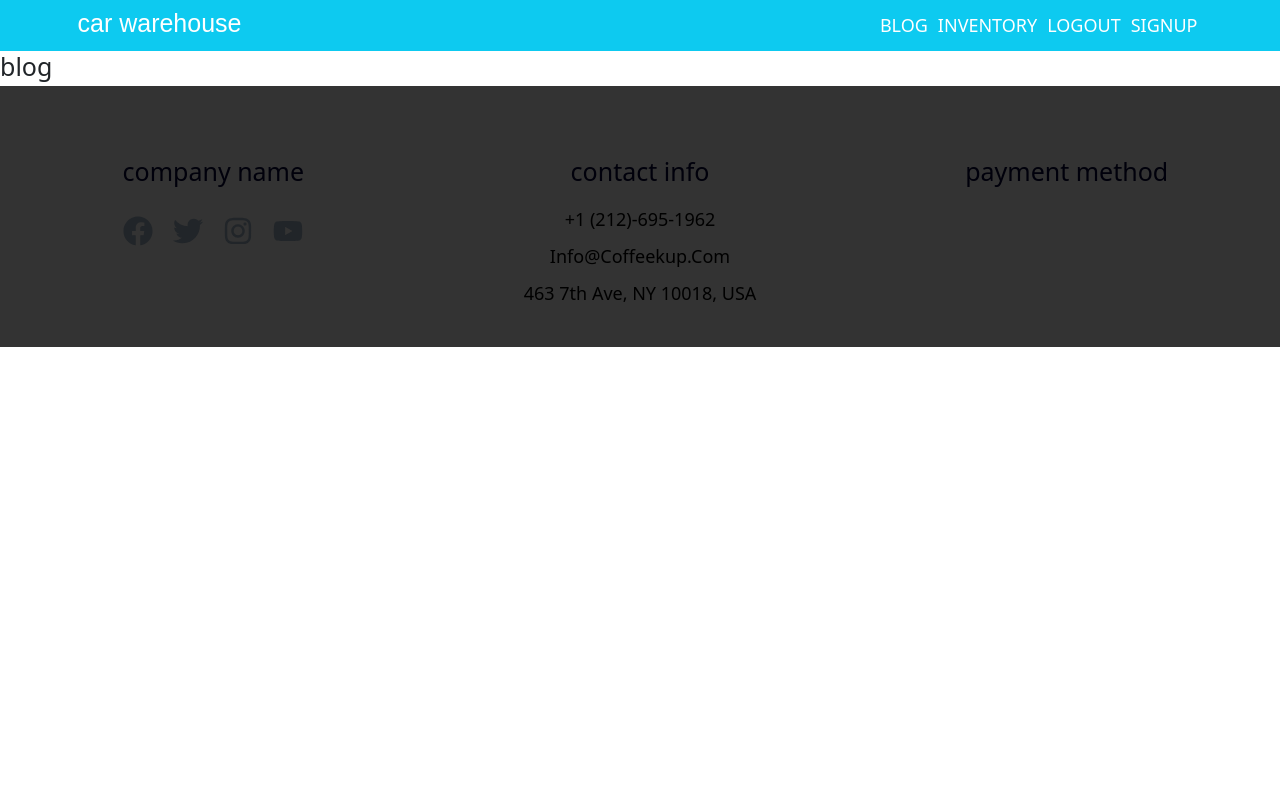
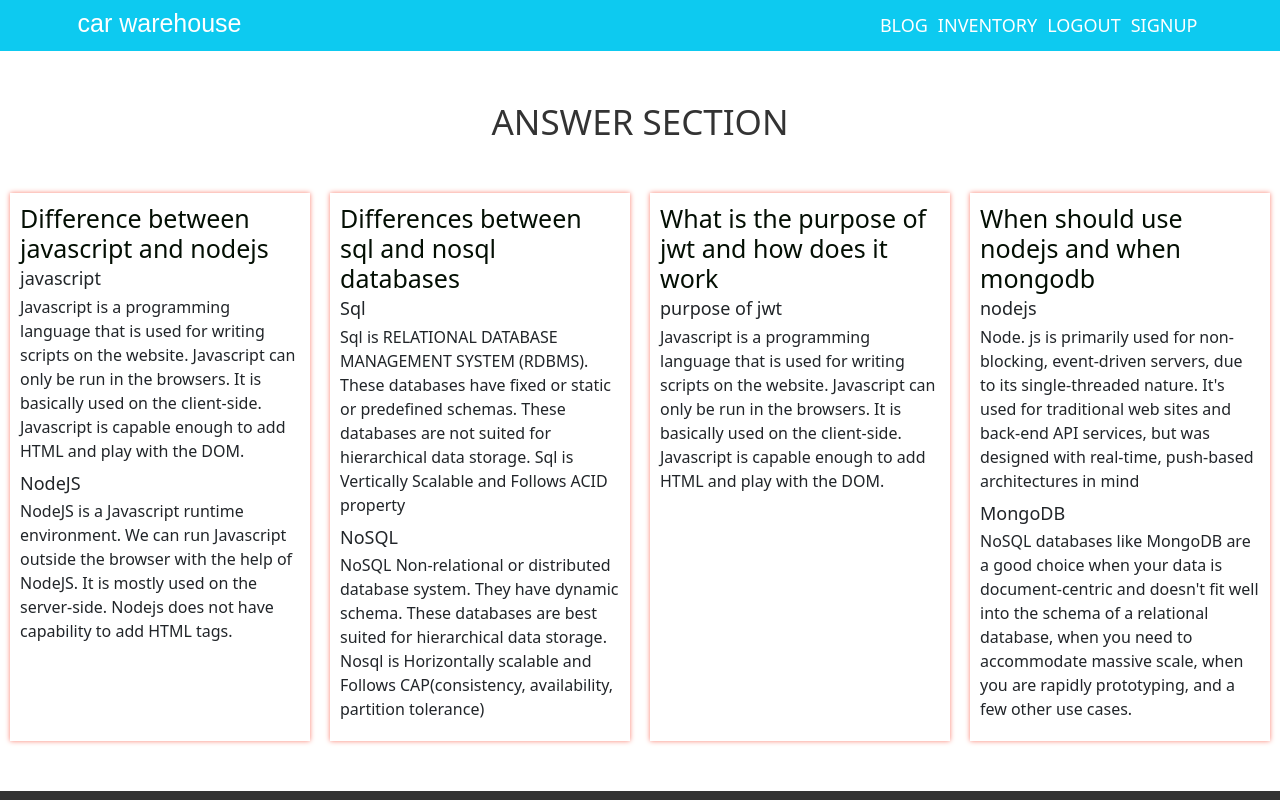
Before and after one commit to alamgir5253/warehouse-menagement, a React (Create React App) app: page /blog in a window 1280 px wide. Shown: the top 800 px of the page. Built offline with nearby package versions, Linux system fonts and the light colour scheme; no server answers; sample sign-in values are in the browser's storage.

Commit message:
blog section added

```diff
--- a/src/App.js
+++ b/src/App.js
@@ -1,4 +1,3 @@
-import logo from './logo.svg';
 import './App.css';
 import { Route, Routes } from 'react-router-dom';
 import Header from './Components/Header/Header'
@@ -9,6 +8,7 @@ import SignUp from './Components/SignUp/SignUp';
 import Blog from './Components/Blog/Blog';
 import NotFound from './Components/NotFound/NotFound';
 import RequireAuth from './Components/Shared/RequireAuth/RequireAuth';
+import { ToastContainer} from 'react-toastify';
 function App() {
   return (
     <div className="App">
@@ -25,6 +25,7 @@ function App() {
         <Route path='/signup' element={<SignUp></SignUp>}></Route>
         <Route path='*' element={<NotFound></NotFound>}></Route>
       </Routes>
+      <ToastContainer />
       <Footer></Footer>
     </div>
   );
--- a/src/Components/Blog/Blog.css
+++ b/src/Components/Blog/Blog.css
@@ -0,0 +1,54 @@
+.blog-title{
+  text-align: center;
+  font-size: 3.5rem;
+  color: RGBA(0,0,0,0.80);
+  text-transform: uppercase;
+  margin: 5rem 0;
+}
+.blog-section{
+  display: grid;
+  grid-template-columns: repeat(4, 1fr);
+  grid-gap: 2rem;
+  margin-top: 3rem;
+  padding-bottom: 5rem;
+  margin: 3rem 1rem 0 1rem;
+}
+.blog-section article{
+  padding: 1rem;
+  box-shadow: 0 0 .5rem salmon
+}
+.blog-section h3{
+  font-size: 2.5rem;
+  color: RGBA(0,12,0,0.99)
+}
+.blog-section h4{
+  font-size: 1.8rem
+}
+.blog-section p{
+  font-size: 1.6rem
+}
+
+
+
+/* responsive blog start here  */
+@media only screen and (max-width: 992px) {
+  .blog-section{
+    grid-template-columns: repeat(2, 1fr);
+
+  }
+  .blog-title{
+    font-size: 2.5rem;
+  }
+  .blog-section h3{
+    font-size: 2rem;
+  }
+}
+@media only screen and (max-width: 576px) {
+  .blog-section{
+    grid-template-columns: repeat(1, 1fr);
+
+  }
+  .blog-title{
+    font-size: 2rem;
+  }
+}
--- a/src/Components/Blog/Blog.js
+++ b/src/Components/Blog/Blog.js
@@ -2,9 +2,57 @@ import React from 'react';
 import './Blog.css'
 const Blog = () => {
   return (
-    <div>
-      <h1>blog</h1>
-    </div>
+    <section>
+      <h2 className='blog-title'>answer section</h2>
+      <div className="blog-section">
+        <article>
+          <h3>Difference between javascript and nodejs</h3>
+
+          <h4>javascript</h4>
+
+          <p>Javascript is a programming language that is used for writing scripts on the website. Javascript can only be run in the browsers. It is basically used on the client-side. Javascript is capable enough to add HTML and play with the DOM.</p>
+
+          <h4>NodeJS</h4>
+
+          <p>NodeJS is a Javascript runtime environment. We can run Javascript outside the browser with the help of NodeJS. It is mostly used on the server-side. Nodejs does not have capability to add HTML tags.</p>
+        </article>
+
+        <article>
+          <h3>Differences between sql and nosql databases</h3>
+
+          <h4>Sql</h4>
+
+          <p>Sql is RELATIONAL DATABASE MANAGEMENT SYSTEM (RDBMS). These databases have fixed or static or predefined schemas. These databases are not suited for hierarchical data storage. Sql is Vertically Scalable and Follows ACID property</p>
+
+          <h4>NoSQL</h4>
+
+          <p>NoSQL Non-relational or distributed database system. They have dynamic schema. These databases are best suited for hierarchical data storage. Nosql is Horizontally scalable and Follows CAP(consistency, availability, partition tolerance)</p>
+        </article>
+
+        <article>
+          <h3>What is the purpose of jwt and how does it work</h3>
+
+          <h4>purpose of jwt</h4>
+
+          <p>Javascript is a programming language that is used for writing scripts on the website. Javascript can only be run in the browsers. It is basically used on the client-side. Javascript is capable enough to add HTML and play with the DOM.</p>
+        </article>
+
+        <article>
+          <h3>When should use nodejs and when mongodb</h3>
+
+          <h4>nodejs</h4>
+
+          <p>Node. js is primarily used for non-blocking, event-driven servers, due to its single-threaded nature. It's used for traditional web sites and back-end API services, but was designed with real-time, push-based architectures in mind</p>
+
+          <h4>MongoDB</h4>
+
+          <p>NoSQL databases like MongoDB are a good choice when your data is document-centric and doesn't fit well into the schema of a relational database, when you need to accommodate massive scale, when you are rapidly prototyping, and a few other use cases.</p>
+        </article>
+
+
+      </div>
+
+    </section>
   );
 };
 
--- a/src/Components/Login/Login.css
+++ b/src/Components/Login/Login.css
@@ -21,7 +21,7 @@ box-shadow:  5px 5px 10px #b8b8b8,
 width: 40rem;
 padding: 3rem 3rem 5rem 3rem;
 }
-.form-container .input-container input, button{
+.form-container .input-container input {
 width: 100%;
 border-radius: 17px;
 background: linear-gradient(145deg, #cacaca, #f0f0f0);
@@ -34,6 +34,10 @@ outline: 0;
 color: RGBA(0,0,0,0.71);
 }
 .form-container button{
+  margin: 1rem 0;
+  display: block;
+padding: 1rem;
+  width: 100%;
   font-size: 1.8rem;
   border-radius: 10px;
   background: linear-gradient(90deg, rgba(2,0,36,1) 0%, rgba(75,36,189,0.8827906162464986) 45%, rgba(0,212,255,1) 100%);
--- a/src/Components/Login/Login.js
+++ b/src/Components/Login/Login.js
@@ -1,10 +1,11 @@
 import React, { useEffect, useState } from 'react';
 import { useSendPasswordResetEmail, useSignInWithEmailAndPassword, useSignInWithGoogle } from 'react-firebase-hooks/auth';
-import { FaFacebook, FaGoogle } from "react-icons/fa";
-import { useLocation, useNavigate } from 'react-router-dom';
-import { ToastContainer, toast } from 'react-toastify';
+import { FaGoogle } from "react-icons/fa";
+import {useLocation, useNavigate } from 'react-router-dom';
+import { toast } from 'react-toastify';
 import 'react-toastify/dist/ReactToastify.css';
 import auth from '../../firebase.init';
+import Loading from '../Shared/Loading/Loading';
 
 import './Login.css'
 const Login = () => {
@@ -59,7 +60,7 @@ const Login = () => {
   // loading start
 
   if(loading ||sending){
-    return <p>loading...</p>
+    return <Loading />
   }
 
   // handleEmail start
@@ -114,7 +115,7 @@ const Login = () => {
             <h5>Or Signup Using </h5>
             <FaGoogle onClick={()=>signInWithGoogle()} className='social' />
           </div>
-          <ToastContainer />
+
         </form>
 
       </div>
--- a/src/Components/Shared/Loading/Loading.css
+++ b/src/Components/Shared/Loading/Loading.css
@@ -0,0 +1,51 @@
+.loading-container{
+  display: flex;
+  justify-content: center;
+  text-align: center;
+  align-items: center;
+  height: 100vh;
+}
+.spin{
+position: absolute;
+width: 10rem;
+height: 10rem;
+border-radius: 50%;
+animation: load 1s linear infinite;
+}
+@keyframes load{
+  0%{
+    transform: rotate(0deg);
+    box-shadow: .1rem .5rem .2rem  #2ecc71
+  }
+  50%{
+    transform: rotate(180deg);
+    box-shadow: .1rem .5rem .2rem #e74c3c
+  }
+  100%{
+    transform: rotate(360deg);
+    box-shadow: .1rem .5rem .2rem #3498db
+  }
+}
+.spin::before{
+  content: '';
+  position: absolute;
+  top: 0;
+  left: 0;
+  width: 100%;
+  height: 100%;
+  box-shadow: 0 0 .5rem #95a5a6;
+  border-radius: 50%;
+}
+.loading-container span{
+  color: #34495e;
+  z-index: 1;
+  font-size: 1.6rem;
+  text-transform: uppercase;
+  animation: text 1s ease-in-out infinite;
+  font-weight: bold
+}
+@keyframes text {
+  50%{
+    color: #e74c3c
+  }
+}
--- a/src/Components/Shared/Loading/Loading.js
+++ b/src/Components/Shared/Loading/Loading.js
@@ -1,9 +1,12 @@
 import React from 'react';
-
+import './Loading.css'
 const Loading = () => {
   return (
     <div>
-
+      <div className="loading-container">
+        <div className="spin"></div>
+        <span>loading...</span>
+      </div>
     </div>
   );
 };
--- a/src/Components/Shared/RequireAuth/RequireAuth.js
+++ b/src/Components/Shared/RequireAuth/RequireAuth.js
@@ -2,11 +2,12 @@ import React from 'react';
 import { Navigate, useLocation } from 'react-router-dom';
 import { useAuthState } from 'react-firebase-hooks/auth';
 import auth from '../../../firebase.init';
+import Loading from '../Loading/Loading';
 const RequireAuth = ({children}) => {
     const [user,loading] = useAuthState(auth);
     const location = useLocation()
     if(loading){
-        return <p>loading...</p>
+        return <Loading />
     }
     if(user){
         return children
--- a/src/Components/SignUp/SignUp.js
+++ b/src/Components/SignUp/SignUp.js
@@ -2,10 +2,11 @@ import React, { useEffect, useState } from 'react';
 import {FaGoogle } from "react-icons/fa";
 import { useCreateUserWithEmailAndPassword, useSignInWithGoogle } from 'react-firebase-hooks/auth';
 import auth from '../../firebase.init'
-import { ToastContainer, toast } from 'react-toastify';
+import { toast } from 'react-toastify';
 import 'react-toastify/dist/ReactToastify.css';
 import './SignUp.css'
 import { useLocation, useNavigate } from 'react-router-dom';
+import Loading from '../Shared/Loading/Loading';
 const SignUp = () => {
   const navigate = useNavigate();
   const  location = useLocation();
@@ -51,7 +52,7 @@ useEffect(()=>{
   }
 },[user, GoogleUser])
   if(loading){
-    return <p>loading...</p>
+    return <Loading />
   }
   // handleEmail start
 
@@ -118,7 +119,7 @@ useEffect(()=>{
         <h5>Or Signup Using </h5>
         <FaGoogle onClick={()=>signInWithGoogle()} className='social' />
       </div>
-      <ToastContainer />
+
       </form>
     </div>
     </section>
```
